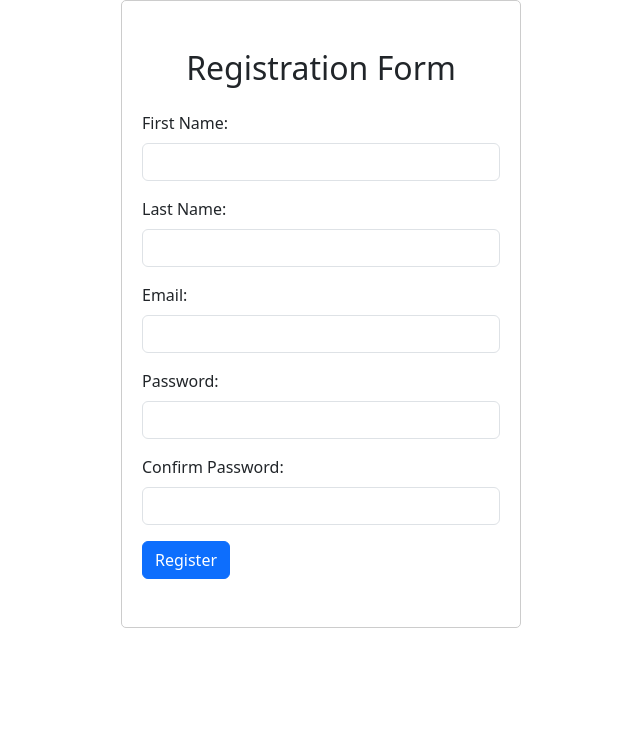
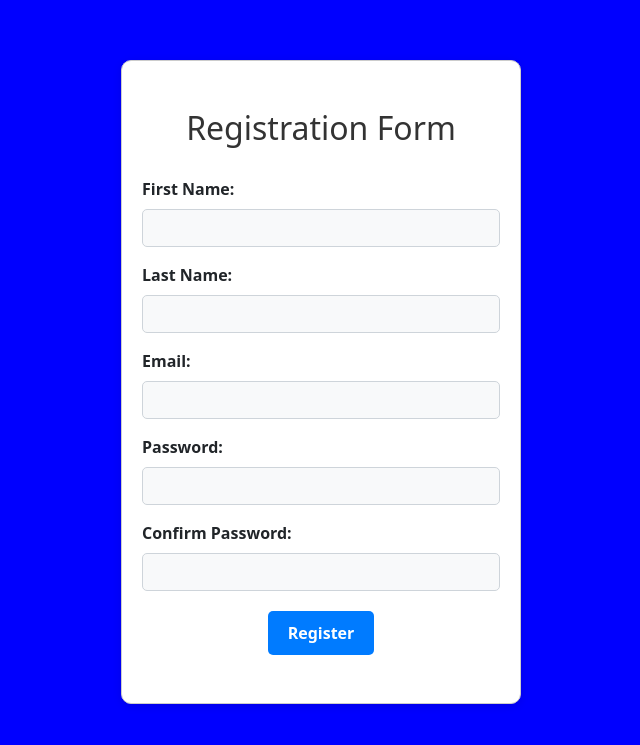
Before and after one commit to beltobel/question-and-answering-using-php-js-HTML-and-CSS, a PHP site: page /user/register.php in a window 1280 px wide. Shown: the top 745 px of the page, without its empty margins (319-959 px from the left). Run offline with PHP 8.4, Linux system fonts and the light colour scheme.

Commit message:
chnage made to file and folder

```diff
--- a/QA/dbstuff/dbQuery.sql
+++ b/QA/dbstuff/dbQuery.sql
@@ -1,3 +1,6 @@
+--Initial tables
+SET SQL_MODE="NO_AUTO_VALUE_ON_ZERO";
+SET time_zone = "+00:00";
 
 --user table
 CREATE TABLE users (
--- a/QA/user/register.php
+++ b/QA/user/register.php
@@ -4,55 +4,124 @@
   <title>Registration Form</title>
   <link rel="stylesheet" href="https://cdn.jsdelivr.net/npm/bootstrap@5.3.0/css/bootstrap.min.css">
   <style>
+    body {
+      background-color: blue;
+      margin-top: 60px;
+    }
+
     .container {
       max-width: 400px;
       margin: 0 auto;
       padding: 20px;
       border: 1px solid #ccc;
-      border-radius: 5px;
+      border-radius: 10px;
+      background-color: #ffffff;
+      box-shadow: 0px 2px 10px rgba(0, 0, 0, 0.1);
     }
 
     h2 {
       text-align: center;
+      color: #333333;
+      margin-bottom: 30px;
+    }
+
+    .form-label {
+      font-weight: 600;
+    }
+
+    .form-control {
+      background-color: #f8f9fa;
+      border: 1px solid #ced4da;
+      border-radius: 5px;
+      color: #495057;
+    }
+
+    .form-control:focus {
+      background-color: #ffffff;
+      border-color: #80bdff;
+      box-shadow: 0 0 0 0.2rem rgba(0, 123, 255, 0.25);
+      color: #495057;
+    }
+
+    .error-message {
+      color: #dc3545;
+      font-size: 14px;
+      margin-top: 5px;
+    }
+
+    .success-message {
+      color: #28a745;
+      font-size: 16px;
+      font-weight: 600;
+      margin-top: 10px;
+      text-align: center;
+    }
+
+    .register-button {
+      margin-top: 20px;
+      text-align: center;
+    }
+
+    .register-button button {
+      background-color: #007bff;
+      border: none;
+      border-radius: 5px;
+      color: #ffffff;
+      font-weight: 600;
+      padding: 10px 20px;
+      transition: background-color 0.3s ease;
+    }
+
+    .register-button button:hover {
+      background-color: #0056b3;
     }
   </style>
 </head>
 <body>
   <div class="container py-5">
-    <h2 class="text-center mb-4">Registration Form</h2>
-    <form id="registrationForm">
+    <h2>Registration Form</h2>
+    <form id="registrationForm" action  ="registrationHandler.php" method ="post">
       <div class="mb-3">
         <label for="firstName" class="form-label">First Name:</label>
-        <input type="text" class="form-control" id="firstName" name="firstName" required>
+        <input type="text" class="form-control" id="firstName" name="firstName" >
+        <span id="firstNameError" class="error-message"></span>
       </div>
 
       <div class="mb-3">
         <label for="lastName" class="form-label">Last Name:</label>
-        <input type="text" class="form-control" id="lastName" name="lastName" required>
+        <input type="text" class="form-control" id="lastName" name="lastName" >
+        <span id="lastNameError" class="error-message"></span>
       </div>
 
       <div class="mb-3">
         <label for="email" class="form-label">Email:</label>
-        <input type="email" class="form-control" id="email" name="email" required>
+        <input type="email" class="form-control" id="email" name="email" >
+        <span id="emailError" class="error-message"></span>
       </div>
 
       <div class="mb-3">
         <label for="password" class="form-label">Password:</label>
-        <input type="password" class="form-control" id="password" name="password" required>
+        <input type="password" class="form-control" id="password" name="password" >
+        <span id="passwordError" class="error-message"></span>
       </div>
 
       <div class="mb-3">
         <label for="confirmPassword" class="form-label">Confirm Password:</label>
-        <input type="password" class="form-control" id="confirmPassword" name="confirmPassword" required>
+        <input type="password" class="form-control" id="confirmPassword" name="confirmPassword" >
+        <span id="confirmPasswordError" class="error-message"></span>
       </div>
 
-      <button type="submit" class="btn btn-primary">Register</button>
+      <div id="successMessage" class="success-message"></div>
+
+      <div class="register-button">
+        <button type="submit" class="btn btn-primary">Register</button>
+      </div>
     </form>
   </div>
 
   <script>
     document.getElementById('registrationForm').addEventListener('submit', function(e) {
-      e.preventDefault();
+    //   e.preventDefault();
 
       // Retrieve form values
       var firstName = document.getElementById('firstName').value.trim();
@@ -61,41 +130,54 @@
       var password = document.getElementById('password').value;
       var confirmPassword = document.getElementById('confirmPassword').value;
 
+      //Clear previous error messages
+      document.getElementById('firstNameError').textContent = '';
+      document.getElementById('lastNameError').textContent = '';
+      document.getElementById('emailError').textContent = '';
+      document.getElementById('passwordError').textContent = '';
+      document.getElementById('confirmPasswordError').textContent = '';
+      document.getElementById('successMessage').textContent = '';
+
       // Perform validation
+      var isValid = true;
+
       if (firstName === '') {
-        alert('Please enter your first name.');
-        return;
+        document.getElementById('firstNameError').textContent = 'Please enter your first name.';
+        isValid = false;
       }
 
       if (lastName === '') {
-        alert('Please enter your last name.');
-        return;
+        document.getElementById('lastNameError').textContent = 'Please enter your last name.';
+        isValid = false;
       }
 
       if (email === '') {
-        alert('Please enter your email.');
-        return;
+        document.getElementById('emailError').textContent = 'Please enter your email.';
+        isValid = false;
       }
 
       if (password === '') {
-        alert('Please enter a password.');
-        return;
+        document.getElementById('passwordError').textContent = 'Please enter a password.';
+        isValid = false;
       }
 
       if (confirmPassword === '') {
-        alert('Please confirm your password.');
-        return;
+        document.getElementById('confirmPasswordError').textContent = 'Please confirm your password.';
+        isValid = false;
       }
 
       if (password !== confirmPassword) {
-        alert('Password and Confirm Password do not match.');
-        return;
+        document.getElementById('confirmPasswordError').textContent = 'Password and Confirm Password do not match.';
+        isValid = false;
       }
 
-      // Submit the form
-      // You can perform additional actions here, such as AJAX requests to handle form submission
+    //   if (isValid) {
+    //     // Submit the form
+    //     // You can perform additional actions here, such as AJAX requests to handle form submission
 
-      alert('Form submitted successfully!');
+    //     document.getElementById('successMessage').textContent = 'Form submitted successfully!';
+    //   }
+
     });
   </script>
 </body>
```
Also changed, not shown: QA/dbstuff/install.php (+40 -3 lines), QA/user/registrationHandler.php (+8 -0 lines).
